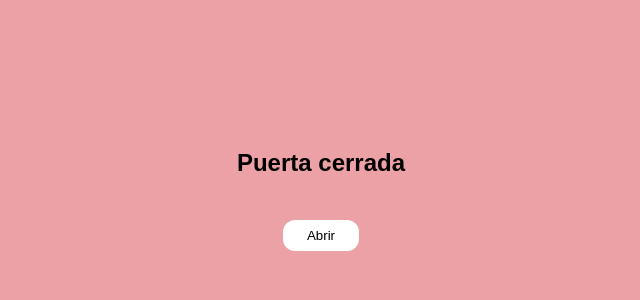
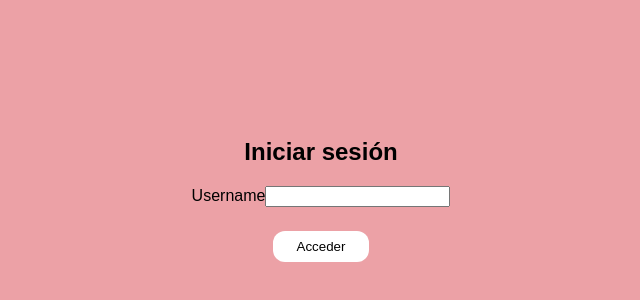
Before and after one commit to Jahiker/intro-vuejs-platzi, a plain HTML site: page index.html in a window 1280 px wide. Shown: the part 210-510 px from the top of the page, without its empty margins (319-959 px from the left). Drawn offline with nearby package versions, Linux system fonts and the light colour scheme.

Commit message:
condicionales

```diff
--- a/index.html
+++ b/index.html
@@ -15,8 +15,9 @@
       const vm = createApp({
         data() {
           return {
-            text: "Puerta cerrada",
+            text: "Iniciar sesión",
             open: false,
+            username: ""
           }
         },
         methods: {
@@ -27,16 +28,14 @@
         watch: {
           open(value) {
             if (!!value) {
-              this.text = "Puerta abierta";
+              this.text = "Cerrar sesión";
             } else {
-              this.text = "Puerta cerrada";
+              this.text = "Iniciar sesión";
+              this.username = "";
             }
           },
         },
         computed: {
-          label() {
-            return !!this.open ? "Cerrar" : "Abrir";
-          },
           classStyle() {
             return !!this.open ? "open" : "closed";
           }
@@ -47,7 +46,19 @@
         template: `
             <div class="container" :class="classStyle">
               <h2>{{ text }}</h2>
-              <button @click="open = !open">{{ label }}</button>
+
+              <div v-if="open">
+                <p>Hola, {{ username }}</p>
+              </div>
+              <div v-else>
+                <label>Username</label>
+                <input type="tetx" v-model="username" />
+              </div>
+
+              <button @click="open = !open">
+                <span v-if="!open">Acceder</span>
+                <span v-else>Salir</span>
+              </button>
             </div>
         `,
       }).mount("#app")
```
Also changed, not shown: notes.txt.
